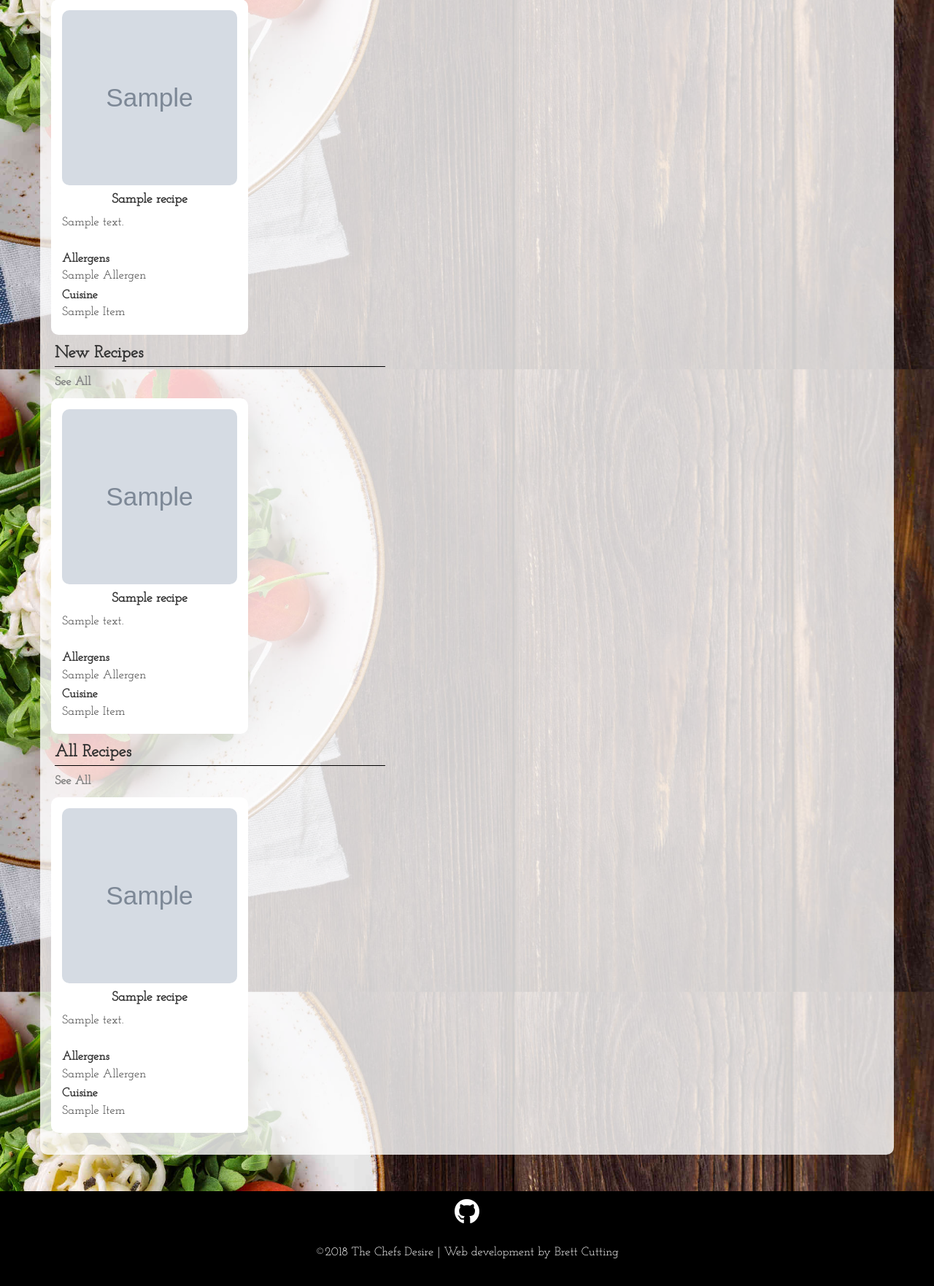
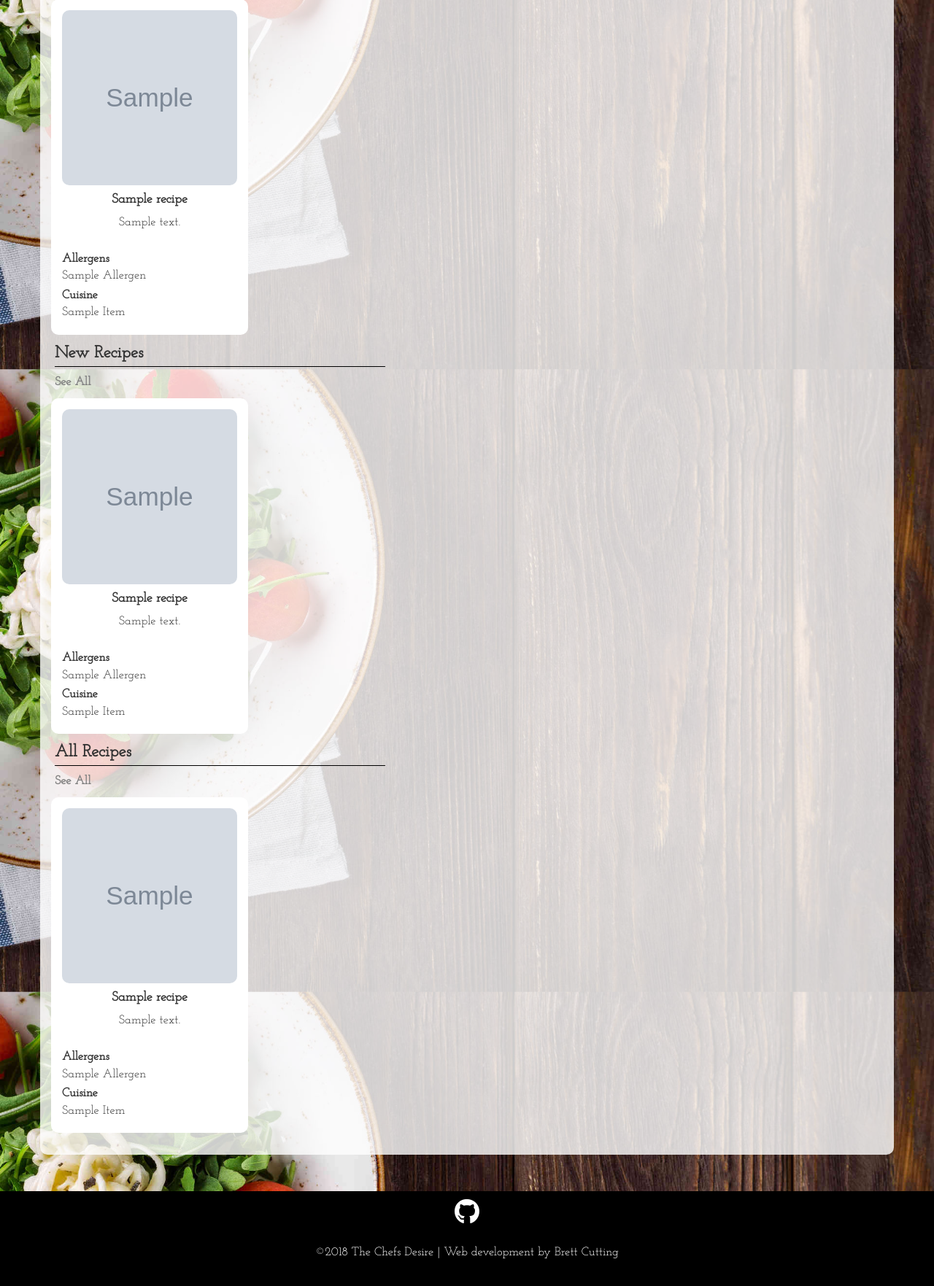
Before and after one commit to brettcutt/the-chefs-desire, a Flask app: page /recipes in a window 1280 px wide. Shown: the part 347-2110 px from the top of the page at 73% size. Run offline with Flask 2, Linux system fonts and the light colour scheme; grey boxes marked "Sample" are stand-in pictures; a database or web service that is not in the repository returns one stand-in record (values such as "Sample title"); some libraries are stand-ins or nearby versions.

Commit message:
centered description

```diff
--- a/templates/my_recipes.html
+++ b/templates/my_recipes.html
@@ -38,8 +38,12 @@
                 <div class="name_box col-xs-12 center">
                     <p><b>{{ recipe.name }}</b></p>
                 </div>
+                <div class=" center allergen_box col-xs-12">
 
-                <div class=" allergen_box col-xs-12">
+                <p>{{ recipe.description |truncate(65) }}</p>
+
+                </div>
+                <div class="allergen_box col-xs-12">
                     <div><b>Allergens</b></div>
 
                 {% for item in recipe.allergens %}
--- a/templates/recipes.html
+++ b/templates/recipes.html
@@ -34,7 +34,7 @@
                     <h4><b>{{ recipe.name }}</b></h4>
                 </div>
 
-                <div class=" allergen_box col-xs-12">
+                <div class="center allergen_box col-xs-12">
 
                 <p>{{ recipe.description |truncate(65) }}</p>
 
@@ -94,7 +94,7 @@
                     <h4><b>{{ recipe.name }}</b></h4>
                 </div>
 
-                <div class=" allergen_box col-xs-12">
+                <div class="center allergen_box col-xs-12">
 
                 <p>{{ recipe.description |truncate(65) }}</p>
 
@@ -154,7 +154,7 @@
                     <h4><b>{{ recipe.name }}</b></h4>
                 </div>
 
-                <div class=" allergen_box col-xs-12">
+                <div class="center allergen_box col-xs-12">
 
                 <p>{{ recipe.description |truncate(65) }}</p>
 
--- a/templates/search_results.html
+++ b/templates/search_results.html
@@ -63,7 +63,7 @@
                         <h4><b>{{ recipe.name }}</b></h4>
                     </div>
 
-                    <div class=" allergen_box col-xs-12">
+                    <div class="center allergen_box col-xs-12">
                         <p>{{ recipe.description |truncate(65) }}</p>
                     </div>
 
```
